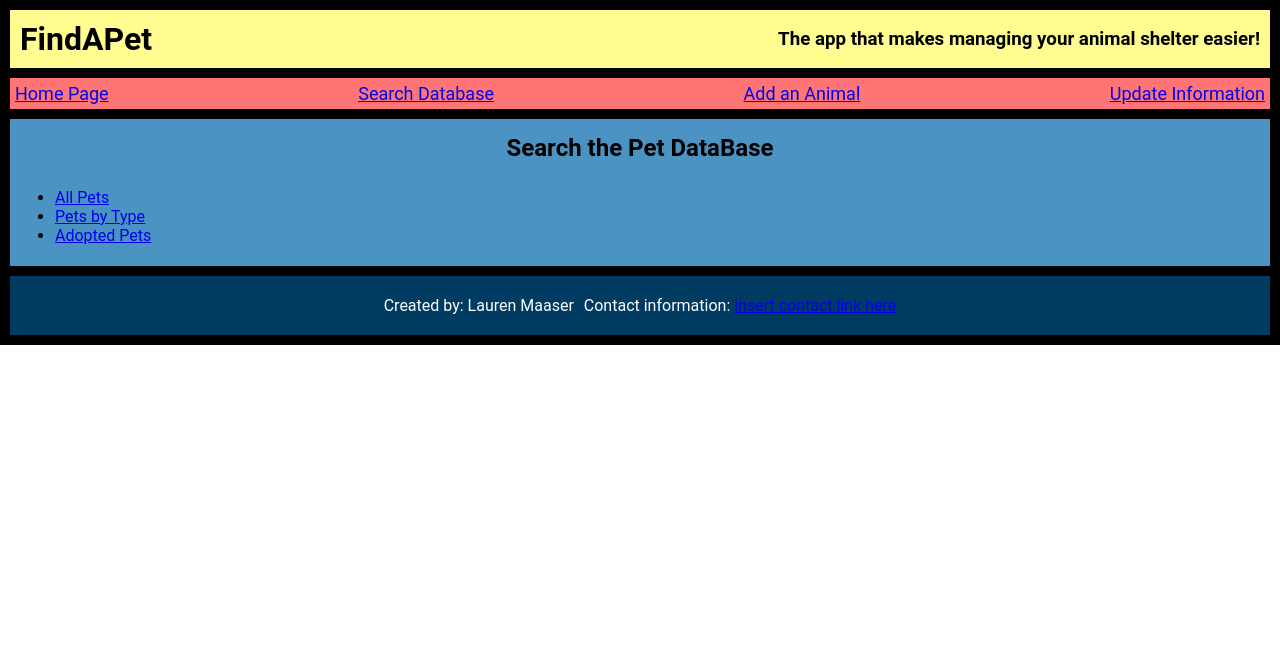
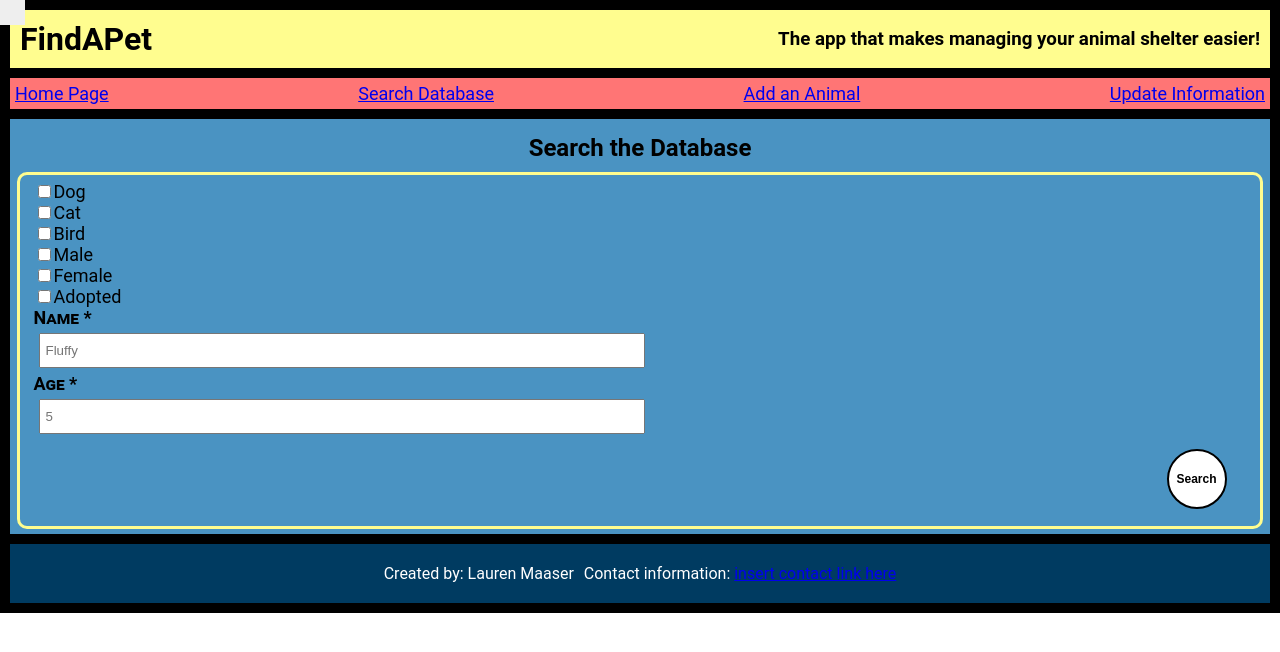
Before and after one commit to Lmcmaaser/find-a-pet-app, a React (Create React App) app: page /search in a window 1280 px wide. Shown: the top 652 px of the page. Built offline with nearby package versions, Linux system fonts and the light colour scheme.

Commit message:
reformatted search

```diff
--- a/src/Add/Add.js
+++ b/src/Add/Add.js
@@ -66,7 +66,7 @@ class Add extends React.Component {
       return
     }
     if (name.length === 0) {
-      this.name.current.focus();
+      // this.name.current.focus();
       return "Name is required";
     } else if (!name.match(/[A-z]/)) {
       this.name.current.focus();
--- a/src/Search/Search.css
+++ b/src/Search/Search.css
@@ -1,4 +1,4 @@
-.search-db {
+.search-form {
   display: flex;
   flex-direction: column;
   justify-content: space-between;
@@ -9,20 +9,6 @@
 h2 {
   text-align: center;
   color: black;
-}
-
-.search-button {
-  border-radius: 30px;
-  border: 0;
-  display: block;
-  font-size: 12px;
-  font-weight: bold;
-  height: 60px;
-  padding: 8px;
-  text-align: center;
-  width: 60px;
-  margin: 20px 20px 25px auto;
-  background-color: lightgrey;
 }
 
 fieldset {
@@ -42,3 +28,95 @@ fieldset {
 legend {
   display: none;
 }
+
+/* .part {
+  display: flex;
+  flex-flow: row wrap;
+  margin: 5px;
+}*/
+
+/* .main-label {
+  font-variant: small-caps;
+  font-weight: bold;
+}*/
+
+.container {
+  display: block;
+  position: relative;
+  padding-left: 35px;
+  margin-bottom: 12px;
+  cursor: pointer;
+  font-size: 22px;
+  -webkit-user-select: none;
+  -moz-user-select: none;
+  -ms-user-select: none;
+  user-select: none;
+}
+
+.container input {
+  position: absolute;
+  opacity: 0;
+  cursor: pointer;
+  height: 0;
+  width: 0;
+}
+
+.checkmark {
+  position: absolute;
+  top: 0;
+  left: 0;
+  height: 25px;
+  width: 25px;
+  background-color: #eee;
+}
+
+.container:hover input ~ .checkmark {
+  background-color: #ccc;
+}
+
+.container input:checked ~ .checkmark {
+  background-color: #2196F3;
+}
+
+.checkmark:after {
+  content: "";
+  position: absolute;
+  display: none;
+}
+
+.container input:checked ~ .checkmark:after {
+  display: block;
+}
+
+.container .checkmark:after {
+  left: 9px;
+  top: 5px;
+  width: 5px;
+  height: 10px;
+  border: solid white;
+  border-width: 0 3px 3px 0;
+  -webkit-transform: rotate(45deg);
+  -ms-transform: rotate(45deg);
+  transform: rotate(45deg);
+}
+
+input[type=text] {
+  margin: 5px;
+  padding: 5px;
+  width: 50%;
+  height: 35px;
+}
+
+.submit-button {
+  border-radius: 30px;
+  border: 2px solid black;
+  display: block;
+  font-size: 12px;
+  font-weight: bold;
+  height: 60px;
+  padding: 8px;
+  text-align: center;
+  width: 60px;
+  margin: 10px 20px 10px auto;
+  background-color: white;
+}
--- a/src/Search/Search.js
+++ b/src/Search/Search.js
@@ -1,39 +1,168 @@
 import React from 'react';
-import { Route, Link } from 'react-router-dom';
 import PetContext from '../PetContext';
-import TypeList from '../TypeList/TypeList';
-import AdoptionList from '../AdoptionList/AdoptionList';
-import ShowAll from '../ShowAll/ShowAll';
+import { findAdopted, findPetType, findSex, findName, findAge } from '../pets-helpers'
 import './Search.css';
-//add a show results component
+//add a show results component?
 
-class Search extends React.Component {
+export default class Search extends React.Component {
+  constructor(props) {
+    super(props)
+    this.state = {
+        filteredPets: []
+      }
+  }
+
   static contextType = PetContext;
+
+  updateAdopted(filter) {
+    let newFilteredPets = findAdopted(this.state.filteredPets, filter);
+    this.setState({
+      filteredPets: newFilteredPets
+    })
+  }
+  updatePetType(filter) {
+    let newFilteredPets = findPetType(this.state.filteredPets, filter);
+    this.setState({
+      filteredPets: newFilteredPets
+    })
+  }
+  updateSex(filter) {
+    let newFilteredPets = findSex(this.state.filteredPets, filter);
+    this.setState({
+      filteredPets: newFilteredPets
+    })
+  }
+
+  updateName(filter) {
+    let newFilteredPets = findName(this.state.filteredPets, filter);
+    this.setState({
+      filteredPets: newFilteredPets
+    })
+  }
+
+  updateAge(filter) {
+    let newFilteredPets = findAge(this.state.filteredPets, filter);
+    this.setState({
+      filteredPets: newFilteredPets
+    })
+  }
+
+  /*handleSubmit(event) {
+    event.preventDefault();
+  }*/
+
   render () {
-    return (
-      <div className="search-db">
-        <h2>Search the Pet DataBase</h2>
-        <div>
-          <ul>
-            <li>
-              <Link to="/search/all">All Pets</Link>
-            </li>
-            <li>
-              <Link to="/search/type">Pets by Type</Link>
-            </li>
-            <li>
-              <Link to="/search/adopted">Adopted Pets</Link>
-            </li>
-          </ul>
-        </div>
-        <div>
-          <Route path ='/search/all' component={ShowAll} />
-          <Route path='/search/type' component={TypeList} />
-          <Route path='/search/adopted' component={AdoptionList} />
-        </div>
+    const { filteredPets } = this.state ;
+    console.log("search results:", filteredPets);
+    return(
+      <div>
+        <form className="search-form" onSubmit={event => this.handleSubmit(event)}>
+          <h2>Search the Database</h2>
+          <fieldset>
+            <legend>Search Form</legend>
+              <label htmlFor="container">
+                <input
+                  type="checkbox"
+                  id="dog"
+                  name="pet_type"
+                  value="dog"
+                  aria-label="select pet type"
+                  onChange={event => this.updatePetType(event.target.value)}
+                />
+                <span className="checkmark"></span>
+              Dog</label>
+
+              <label htmlFor="container">
+                <input
+                  type="checkbox"
+                  id="cat"
+                  name="pet_type"
+                  value="cat"
+                  aria-label="select pet type"
+                  onChange={event => this.updatePetType(event.target.value)}
+                />
+                <span className="checkmark"></span>
+              Cat</label>
+
+              <label htmlFor="container">
+                <input
+                  type="checkbox"
+                  id="pet_type"
+                  name="bird"
+                  value="bird"
+                  aria-label="select pet type"
+                  onChange={event => this.updatePetType(event.target.value)}
+                />
+                <span className="checkmark"></span>
+              Bird</label>
+
+              <label htmlFor="container">
+                <input
+                  type="checkbox"
+                  id="male"
+                  name="sex"
+                  value="male"
+                  aria-label="select-male-sex"
+                  onChange={event => this.updateSex(event.target.value)}
+                />
+                <span className="checkmark"></span>
+              Male</label>
+              <label htmlFor="container">
+                <input
+                  type="checkbox"
+                  id="female"
+                  name="sex"
+                  value="female"
+                  aria-label="select-female-sex"
+                  onChange={event => this.updateSex(event.target.value)}
+                />
+                <span className="checkmark"></span>
+              Female</label>
+
+              <label htmlFor="container">
+                <input
+                  type="checkbox"
+                  id="adopted"
+                  name="adopted"
+                  value="adopted"
+                  aria-label="select adopted"
+                  onChange={event => this.updateAdopted(event.target.value)}
+                />
+                <span className="checkmark"></span>
+              Adopted</label>
+
+              <label  className="main-label" htmlFor="name">Name *</label>
+              <input
+                type="text"
+                name="name"
+                id="name"
+                placeholder="Fluffy"
+                aria-label=" input name"
+                onChange={event => this.updateName(event.target.value)}
+              />
+
+              <label className="main-label" htmlFor="age">Age *</label>
+              <input
+                type="text"
+                name="age"
+                id="age"
+                placeholder="5"
+                aria-label="input age"
+                onChange={event => this.updateAge(event.target.value)}
+              />
+
+            <div>
+              <button
+                type="submit"
+                className="submit-button"
+                aria-label="submit-button"
+              >
+                Search
+              </button>
+            </div>
+          </fieldset>
+        </form>
       </div>
     )
   }
 }
-
-export default Search;
--- a/src/ShowAll/ShowAll.js
+++ b/src/ShowAll/ShowAll.js
@@ -2,7 +2,35 @@ import React from 'react';
 import PetContext from '../PetContext';
 
 export default class ShowAll extends React.Component {
+  constructor(props) {
+    super(props) {
+      this.state = {
+        filteredPets: []
+      }
+    }
+  }
+
   static contextType = PetContext
+
+  updateAdopted = (filter) => {
+    // =call pets helpers.getAdopted(pets, filter)
+    //
+    let newFilteredPets = findAdopted(this.state.filteredPets, filter);
+    this.setState({
+      filteredPets: newFilteredPets
+    })
+  }
+
+  // call inside render
+  updateType = (filter) => {
+    // =call pets helpers.getAdopted(pets, filter)
+    //
+    let newFilteredPets = getPetsInType(this.state.filteredPets, filter);
+    this.setState({
+      filteredPets: newFilteredPets
+    })
+  }
+
   render () {
     const { pets=[], types=[] } = this.context;
     console.log(pets, types); // works, returns all pets
@@ -11,6 +39,7 @@ export default class ShowAll extends React.Component {
     })
     console.log('allPets:', allPets)
     return (
+      // formatted  checkbox text area, maybe a submit button
       <div className='AdoptedList'>
         <h3>All Pets</h3>
           <ul className='list'>
--- a/src/dummy-store.js
+++ b/src/dummy-store.js
@@ -1,9 +1,5 @@
 export default {
   "types": [
-    {
-      "typeid": "01",
-      "pet_type": "select type"
-    },
     {
       "typeid": "02",
       "pet_type": "dog"
--- a/src/pets-helpers.js
+++ b/src/pets-helpers.js
@@ -2,14 +2,30 @@ export const findPet = (pets=[], petid) =>
   pets.find(pet => pet.id === parseInt(petid))
   //id becomes an integer
 
+// use?
+// pass in sub-section of array instead of context
 export const findAdopted = (pets=[], petadopted) =>
   pets.find(pet => pet.adopted === petadopted)
 
-export const getPetsInType = (pets=[], typeid) => (
-  (!typeid)
-    ? pets
-    : pets.filter(pet => pet.typeid === parseInt(typeid))
+export const findPetType = (pets=[], pettype) =>
+  pets.find(pet => pet.pet_type === pettype)
+
+export const findSex = (pets=[], petsex) =>
+  pets.find(pet => pet.sex === petsex)
+
+export const findName = (pets=[], petname) =>
+  pets.find(pet => pet.name === petname)
+
+export const findAge = (pets=[], petage) =>
+  pets.find(pet => pet.age === parseInt(petage))
+
+
+/*export const getPetsInType = (pets=[], pet_type) => (
+  // (!pet_type)
+    // ? pets
+    pets.filter(pet => pet.pet_type === pet_type)
 )
+
 
 export const getAdoptedPets = (pets=[], adopted) => (
   (!adopted)
@@ -19,3 +35,4 @@ export const getAdoptedPets = (pets=[], adopted) => (
 
 export const countPetsInType = (pets=[], typeid) =>
   pets.filter(pet => pet.typeid === typeid).length
+*/
```
